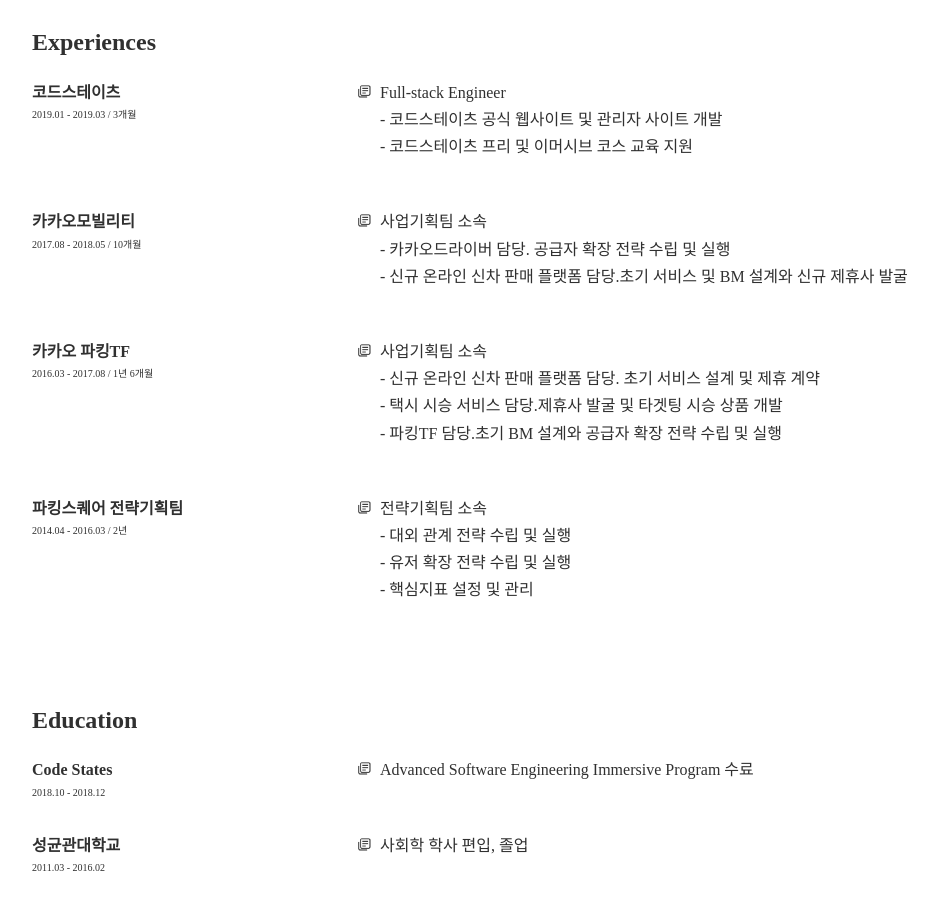
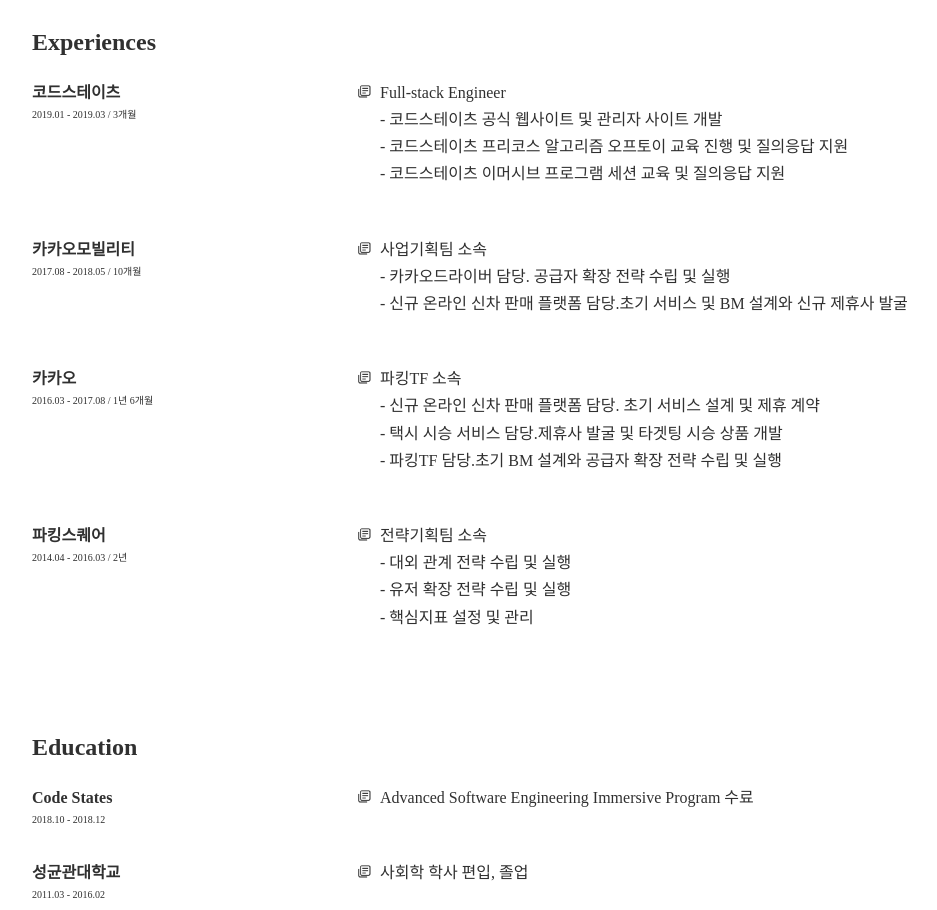
Before and after one commit to yyijoo/react-blog-client, a React app: page /#/resume in a window 1280 px wide. Shown: the part 1240-2150 px from the top of the page, without its empty margins (96-1033 px from the left). Built offline with nearby package versions, Linux system fonts and the light colour scheme.

Commit message:
Resume/resumeData : Edit content

```diff
--- a/src/data/resumeData.js
+++ b/src/data/resumeData.js
@@ -86,7 +86,8 @@
         desc: "Full-stack Engineer",
         items: [
           "코드스테이츠 공식 웹사이트 및 관리자 사이트 개발",
-          "코드스테이츠 프리 및 이머시브 코스 교육 지원"
+          "코드스테이츠 프리코스 알고리즘 오프토이 교육 진행 및 질의응답 지원",
+          "코드스테이츠 이머시브 프로그램 세션 교육 및 질의응답 지원"
         ]
       },
       {
@@ -99,9 +100,9 @@
         ]
       },
       {
-        title: "카카오 파킹TF",
+        title: "카카오",
         term: "2016.03 - 2017.08 / 1년 6개월",
-        desc: "사업기획팀 소속",
+        desc: "파킹TF 소속",
         items: [
           "신규 온라인 신차 판매 플랫폼 담당. 초기 서비스 설계 및 제휴 계약",
           "택시 시승 서비스 담당.제휴사 발굴 및 타겟팅 시승 상품 개발",
@@ -109,7 +110,7 @@
         ]
       },
       {
-        title: "파킹스퀘어 전략기획팀",
+        title: "파킹스퀘어",
         term: "2014.04 - 2016.03 / 2년",
         desc: "전략기획팀 소속",
         items: [
```
